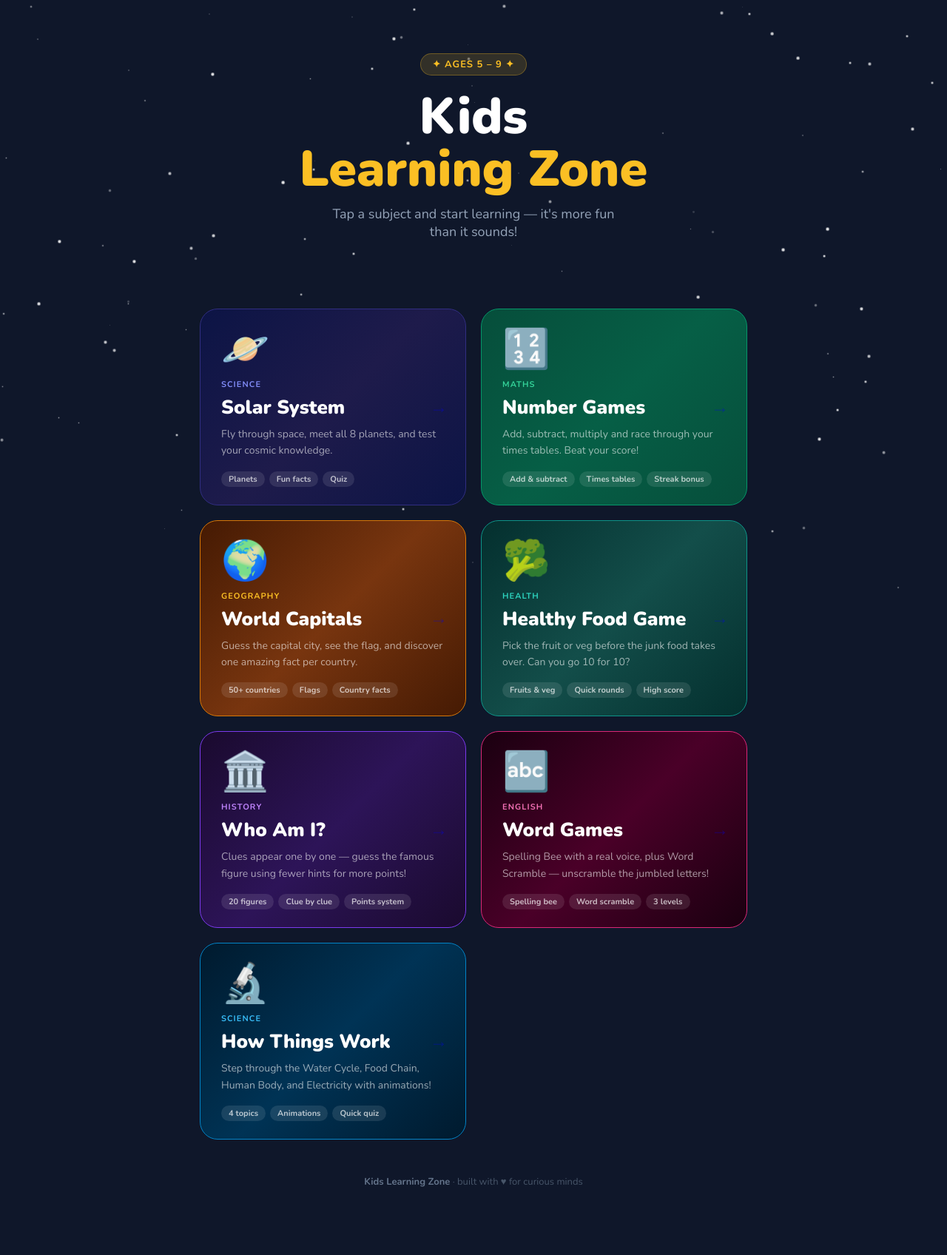
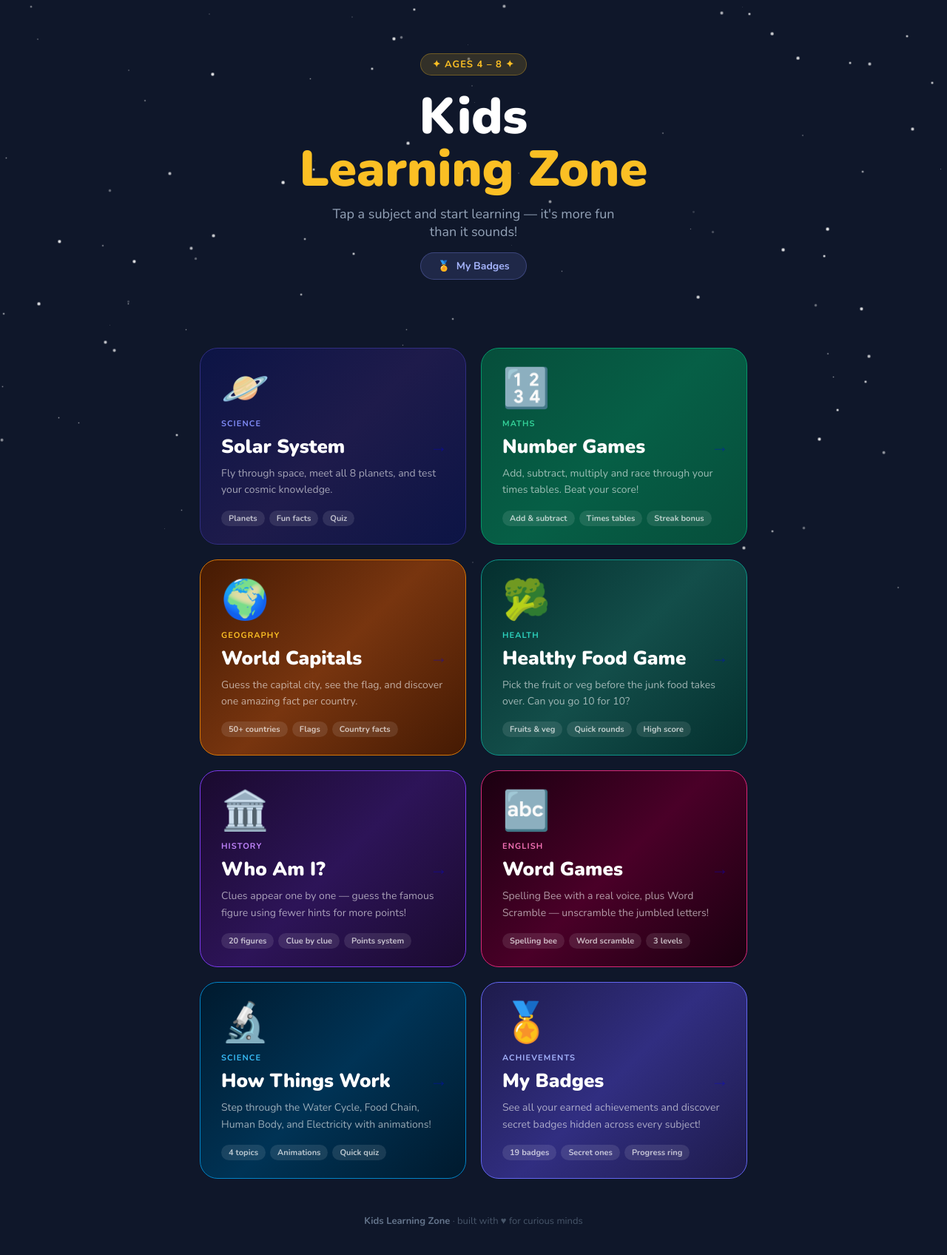
Before and after one commit to coolnads/kids-learning-zone, a plain HTML site: page index.html in a window 1280 px wide. Shown: the whole page at 74% size. Before the commit the page ends 1654 px from the top, so only its background shows below. Drawn offline with nearby package versions, Linux system fonts and the light colour scheme.

Commit message:
Add meta tags and badges section to index.html

```diff
--- a/index.html
+++ b/index.html
@@ -4,6 +4,12 @@
 <meta charset="UTF-8"/>
 <meta name="viewport" content="width=device-width, initial-scale=1.0"/>
 <title>Kids Learning Zone 🌟</title>
+<meta name="apple-mobile-web-app-capable" content="yes"/>
+<meta name="apple-mobile-web-app-status-bar-style" content="black-translucent"/>
+<meta name="apple-mobile-web-app-title" content="KidLearn"/>
+<meta name="theme-color" content="#fbbf24"/>
+<link rel="manifest" href="manifest.json"/>
+<link rel="apple-touch-icon" href="apple-touch-icon.png"/>
 <style>
   @import url('https://fonts.googleapis.com/css2?family=Nunito:wght@400;700;900&display=swap');
   *{box-sizing:border-box;margin:0;padding:0}
@@ -49,6 +55,9 @@
   .card-history .card-label{color:#c084fc}
   .card-english .card-label{color:#f472b6}
   .card-science .card-label{color:#38bdf8}
+  .card-badges{background:linear-gradient(135deg,#1e1b4b 0%,#312e81 50%,#1e1b4b 100%);border:1px solid #6366f1}
+  .card-badges .card-label{color:#a5b4fc}
+
 
 
   .card h2{font-size:26px;font-weight:900;color:#fff;margin-bottom:8px}
@@ -72,9 +81,14 @@
 
 <div class="wrap">
   <div class="hero">
-    <div class="hero-badge">✦ Ages 5 – 9 ✦</div>
+    <div class="hero-badge">✦ Ages 4 – 8 ✦</div>
     <h1>Kids<br/><span>Learning Zone</span></h1>
     <p>Tap a subject and start learning — it's more fun than it sounds!</p>
+    <div style="margin-top:16px">
+      <a href="badges.html" style="display:inline-flex;align-items:center;gap:8px;background:rgba(129,140,248,.15);border:1px solid rgba(129,140,248,.3);color:#a5b4fc;font-size:14px;font-weight:700;padding:8px 22px;border-radius:99px;text-decoration:none;font-family:Nunito,sans-serif;transition:background .15s" id="badge-btn">
+        🏅 <span id="badge-count">My Badges</span>
+      </a>
+    </div>
     <div class="score-strip" id="strip"></div>
   </div>
 
@@ -171,6 +185,19 @@
       <span class="card-arrow">→</span>
     </a>
 
+    <a class="card card-badges" href="badges.html">
+      <span class="card-icon">🏅</span>
+      <div class="card-label">Achievements</div>
+      <h2>My Badges</h2>
+      <p>See all your earned achievements and discover secret badges hidden across every subject!</p>
+      <div class="tags">
+        <span class="tag">19 badges</span>
+        <span class="tag">Secret ones</span>
+        <span class="tag">Progress ring</span>
+      </div>
+      <span class="card-arrow">→</span>
+    </a>
+
   </div>
 
   <footer>
@@ -208,6 +235,21 @@ subjects.forEach(s=>{
     }
   }catch(e){}
 });
+
+// Badge tracking
+if(typeof KLZ !== 'undefined'){
+  KLZ.checkTime();
+  KLZ.incStat('games_played');
+}
+
+// Badge count on button
+if(typeof KLZ!=='undefined'){
+  const earned=KLZ.getEarned();
+  if(earned.length>0){
+    document.getElementById('badge-count').textContent=`My Badges (${earned.length}/${KLZ_BADGES.length})`;
+  }
+}
 </script>
+<script src="badges.js"></script>
 </body>
 </html>
```
